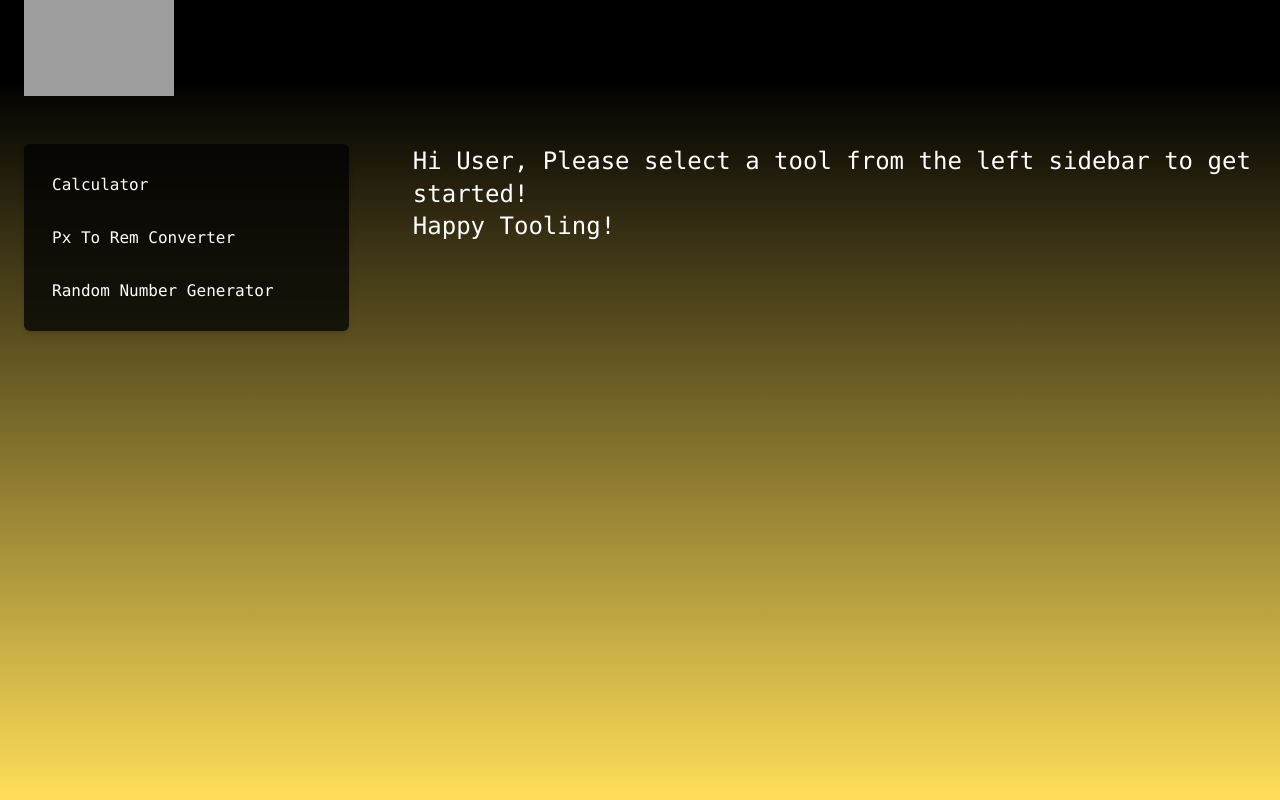
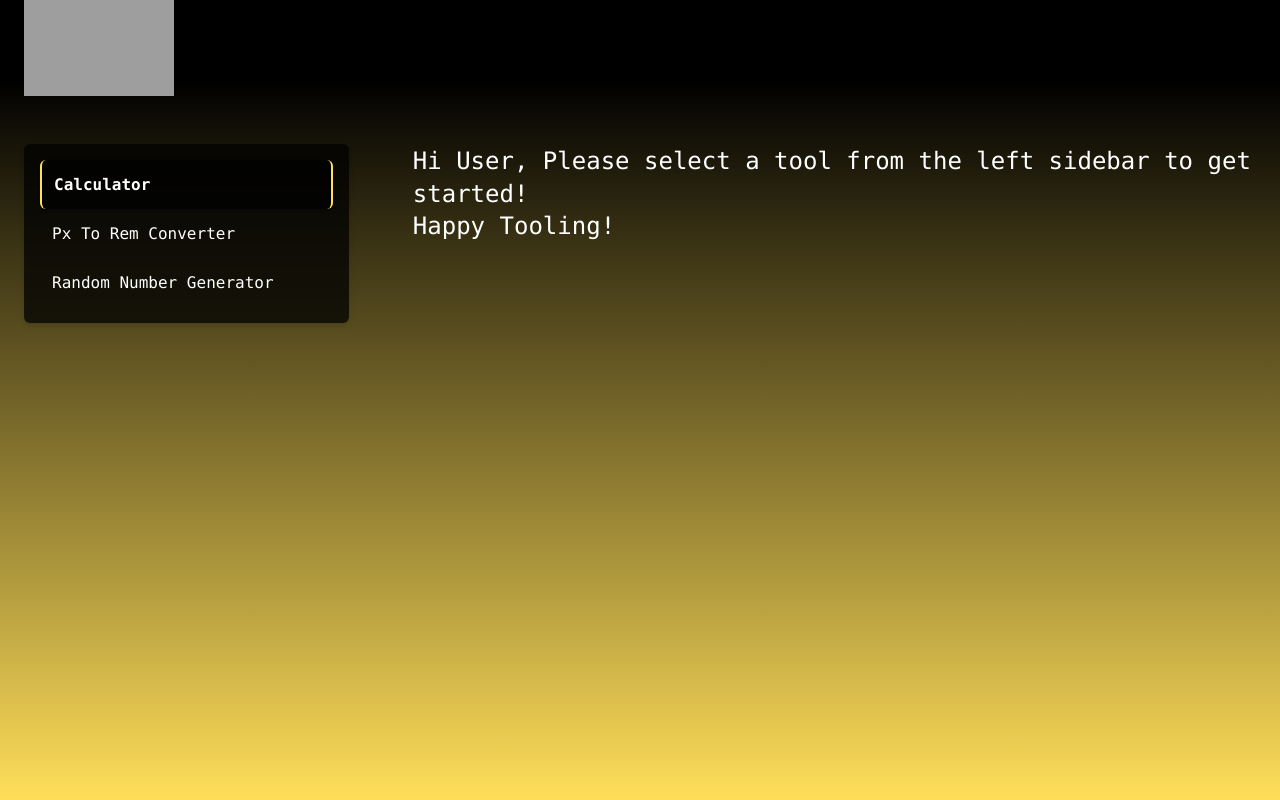
Before and after one commit to Manav-Kaushal/toolboxy, a Next.js app: page / in a window 1280 px wide. Built offline with nearby package versions, Linux system fonts and the light colour scheme; grey boxes are pictures that could not be loaded.

Commit message:
updated structure

```diff
--- a/pages/_app.tsx
+++ b/pages/_app.tsx
@@ -1,5 +1,5 @@
+import type { AppProps } from "next/app";
 import Layout from "@components/Layout";
-import type { AppProps } from "next/app";
 import "../styles/globals.css";
 
 export default function MyApp({ Component, pageProps }: AppProps) {
--- a/src/components/tools/Calculator/index.tsx
+++ b/pages/calculator.tsx
@@ -1,11 +1,12 @@
+import Layout from "@components/Layout";
 import useCalculator from "@utils/hooks/useCalculator";
 import { CalculatorKeysValues } from "@utils/mocks";
 import { CalculatorTypes } from "@utils/types";
-import React, { useState } from "react";
-import Button from "./Button";
-import ButtonBox from "./ButtonBox";
-import Screen from "./Screen";
-import Wrapper from "./Wrapper";
+import React, { ReactElement, useState } from "react";
+import Button from "../src/components/tools/Calculator/Button";
+import ButtonBox from "../src/components/tools/Calculator/ButtonBox";
+import Screen from "../src/components/tools/Calculator/Screen";
+import Wrapper from "../src/components/tools/Calculator/Wrapper";
 
 type Props = {};
 
@@ -62,4 +63,8 @@
   );
 };
 
+Calculator.getLayout = function getLayout(page: ReactElement) {
+  return <Layout>{page}</Layout>;
+};
+
 export default Calculator;
--- a/pages/index.tsx
+++ b/pages/index.tsx
@@ -1,51 +1,22 @@
-import Sidebar from "@components/Sidebar";
-import Calculator from "@components/tools/Calculator";
-import PxToRemConverter from "@components/tools/PxToRemConverter";
-import RandomNumberGenerator from "@components/tools/RandomNumberGenerator";
-import { useGlobalStore } from "@store/global";
-import { SidebarOptionMapping } from "@utils/enums";
 import Head from "next/head";
 import React from "react";
 
 type Props = {};
 
-const Page = (props: Props) => {
-  const { view } = useGlobalStore();
-
-  function renderView() {
-    if (view) {
-      switch (view) {
-        case SidebarOptionMapping.Calculator:
-          return <Calculator />;
-        case SidebarOptionMapping.PxToRemConverter:
-          return <PxToRemConverter />;
-        case SidebarOptionMapping.RandomNumberGenerator:
-          return <RandomNumberGenerator />;
-        default:
-          return (
-            <div className="text-2xl">
-              <code>
-                Hi User, Please select a tool from the left sidebar to get
-                started!
-              </code>
-              <code className="block">Happy Tooling!</code>
-            </div>
-          );
-      }
-    }
-  }
-
+const Home = (props: Props) => {
   return (
     <>
       <Head>
         <title>ToolBoxy | Best Tools For Frontend Devs</title>
       </Head>
-      <div className="grid grid-cols-10 gap-16">
-        <Sidebar />
-        <section className="col-span-7">{renderView()}</section>
+      <div className="text-2xl">
+        <code>
+          Hi User, Please select a tool from the left sidebar to get started!
+        </code>
+        <code className="block">Happy Tooling!</code>
       </div>
     </>
   );
 };
 
-export default Page;
+export default Home;
--- a/src/components/Layout.tsx
+++ b/src/components/Layout.tsx
@@ -1,5 +1,6 @@
 import React from "react";
 import Header from "./Header";
+import Sidebar from "./Sidebar";
 
 type Props = {
   children: React.ReactNode;
@@ -10,7 +11,10 @@
     <>
       <Header />
       <main className="bg-gradient-to-b from-app to-app-blue text-white custom__container pt-16 h-[calc(100vh-80px)]">
-        {children}
+        <div className="grid grid-cols-10 gap-16">
+          <Sidebar />
+          <section className="col-span-7">{children}</section>
+        </div>
       </main>
     </>
   );
--- a/src/components/Sidebar.tsx
+++ b/src/components/Sidebar.tsx
@@ -1,6 +1,7 @@
 import { useGlobalStore } from "@store/global";
 import { sidebarOptions } from "@utils/mocks";
 import classNames from "classnames";
+import Link from "next/link";
 import React from "react";
 
 type Props = {};
@@ -12,6 +13,7 @@
     <aside className="col-span-3 p-4 rounded-md shadow-md bg-app/75 h-fit max-h-fit custom__sidebar">
       <ul className="space-y-1">
         {sidebarOptions.map((option, index) => (
+          <Link href={`/${option.identifier}`}>
             <li
               key={index}
               className={classNames(
@@ -26,6 +28,7 @@
             >
               <code className="capitalize">{option.title}</code>
             </li>
+          </Link>
         ))}
       </ul>
     </aside>
--- a/src/utils/enums.ts
+++ b/src/utils/enums.ts
@@ -1,7 +1,7 @@
 export enum SidebarOptionMapping {
-  Calculator = "calc",
-  PxToRemConverter = "pxtorem",
-  RandomNumberGenerator = 'rand',
+  Calculator = "calculator",
+  PxToRemConverter = "px-to-rem",
+  RandomNumberGenerator = "random-number",
 }
 
 export enum CalculatorKeys {
```
Also changed, not shown: pages/px-to-rem.tsx (renamed from src/components/tools/PxToRemConverter/index.tsx), pages/random-number.tsx (renamed from src/components/tools/RandomNumberGenerator.tsx). Lines whose indentation alone changed are shown as unchanged.
